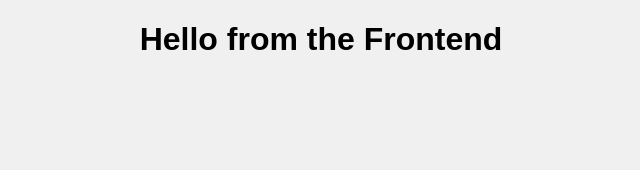
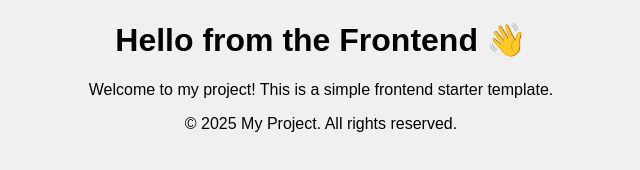
Before and after one commit to deeptesh-rout/my-project, a website: page frontend/index.html in a window 1280 px wide. Shown: the whole page, without its empty margins (319-959 px from the left). Drawn offline with Linux system fonts and the light colour scheme.

Commit message:
changed index.html

```diff
--- a/frontend/index.html
+++ b/frontend/index.html
@@ -5,9 +5,27 @@
     <meta name="viewport" content="width=device-width, initial-scale=1.0">
     <title>My Project</title>
     <link rel="stylesheet" href="styles.css">
+
+    <!-- SEO meta tags -->
+    <meta name="description" content="A basic web project displaying a frontend message.">
+    <meta name="author" content="Your Name">
+
+    <!-- Favicon (optional) -->
+    <link rel="icon" href="favicon.ico" type="image/x-icon">
 </head>
 <body>
-    <h1>Hello from the Frontend</h1>
-    <script src="script.js"></script>
+    <header>
+        <h1>Hello from the Frontend 👋</h1>
+    </header>
+
+    <main>
+        <p>Welcome to my project! This is a simple frontend starter template.</p>
+    </main>
+
+    <footer>
+        <p>&copy; 2025 My Project. All rights reserved.</p>
+    </footer>
+
+    <script src="script.js" defer></script>
 </body>
 </html>
```
